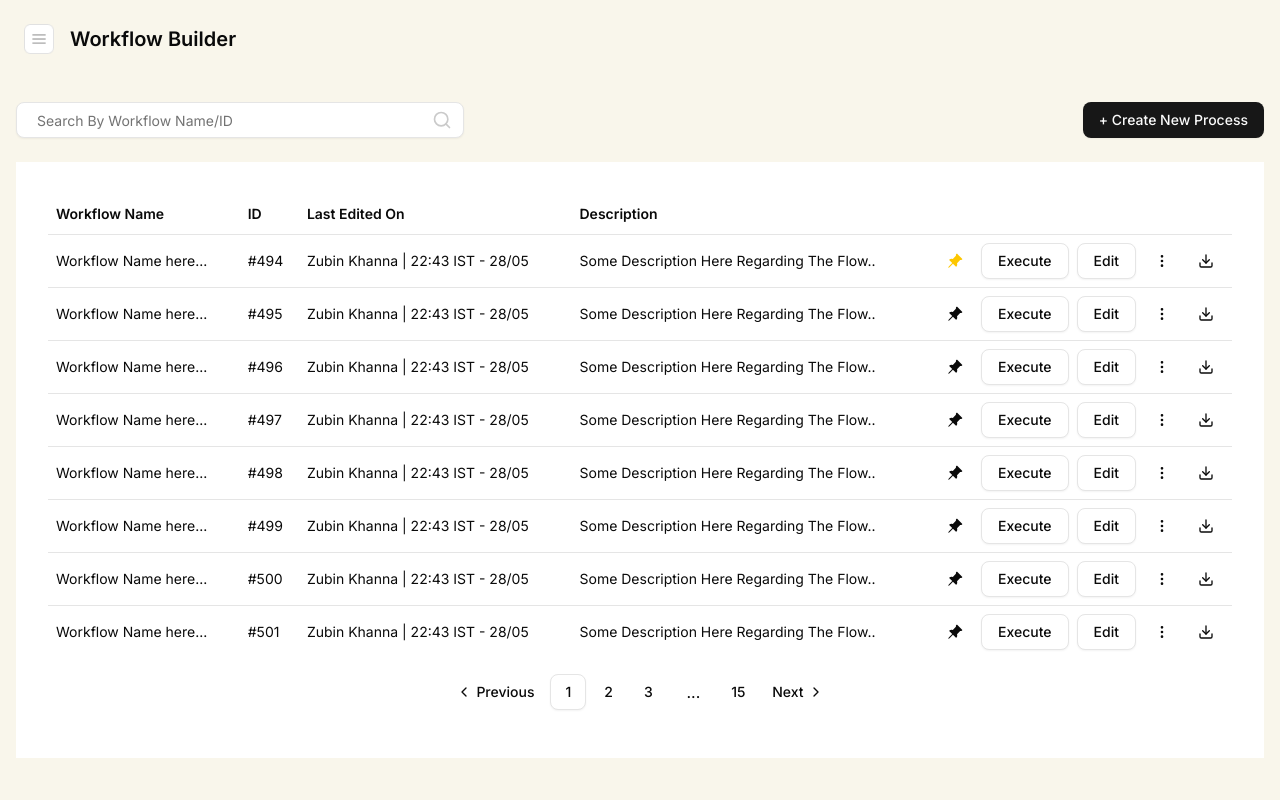
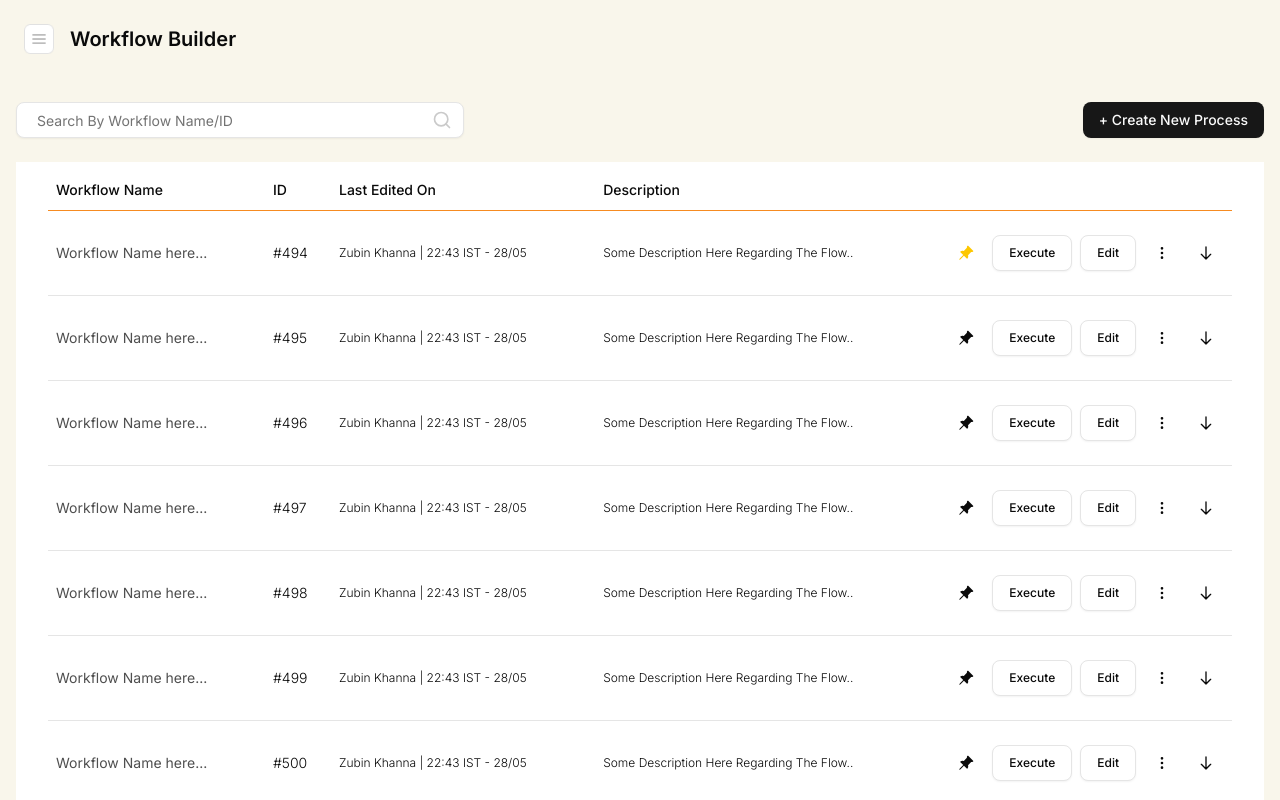
Before and after one commit to AshwiniParaye1/Streamline, a Next.js app: page /dashboard in a window 1280 px wide. Shown: the top 800 px of the page. Built offline with nearby package versions, Linux system fonts and the light colour scheme.

Commit message:
update icon

```diff
--- a/app/dashboard/page.tsx
+++ b/app/dashboard/page.tsx
@@ -31,12 +31,13 @@ import {
   TableRow
 } from "@/components/ui/table";
 import { ExecutionHistory } from "@/components/workflow/execution-history";
-import { Download, MoreVertical } from "lucide-react";
+import { MoreVertical } from "lucide-react";
 import Image from "next/image";
 import { useRouter } from "next/navigation";
 import { useState } from "react";
 import { BsPinAngleFill } from "react-icons/bs";
 import { FiSearch } from "react-icons/fi";
+import { HiOutlineArrowDown } from "react-icons/hi";
 
 // Mock data for workflows
 const mockWorkflows = Array(15)
@@ -142,14 +143,14 @@ export default function DashboardPage() {
           </Button>
         </div>
 
-        <div className="bg-white overflow-hidden p-8">
+        <div className="bg-white overflow-hidden pb-8 pl-8 pr-8 pt-2 mb-10">
           <Table>
             <TableHeader>
-              <TableRow>
-                <TableHead className="font-semibold">Workflow Name</TableHead>
-                <TableHead className="font-semibold">ID</TableHead>
-                <TableHead className="font-semibold">Last Edited On</TableHead>
-                <TableHead className="font-semibold">Description</TableHead>
+              <TableRow className="border-b-2 border-[#F68B21]">
+                <TableHead className="font-medium">Workflow Name</TableHead>
+                <TableHead className="font-medium">ID</TableHead>
+                <TableHead className="font-medium">Last Edited On</TableHead>
+                <TableHead className="font-medium">Description</TableHead>
                 <TableHead className="w-[200px]"></TableHead>
               </TableRow>
             </TableHeader>
@@ -160,10 +161,16 @@ export default function DashboardPage() {
                     key={workflow.id}
                     className={expandedWorkflow === index ? "bg-gray-50" : ""}
                   >
-                    <TableCell>{workflow.name}</TableCell>
-                    <TableCell>{workflow.id}</TableCell>
-                    <TableCell>{workflow.lastEdited}</TableCell>
-                    <TableCell>{workflow.description}</TableCell>
+                    <TableCell className="pb-8 pt-8 text-[#4F4F4F]">
+                      {workflow.name}
+                    </TableCell>
+                    <TableCell className="font-light">{workflow.id}</TableCell>
+                    <TableCell className="font-light text-xs">
+                      {workflow.lastEdited}
+                    </TableCell>
+                    <TableCell className="font-light text-xs">
+                      {workflow.description}
+                    </TableCell>
                     <TableCell>
                       <div className="flex items-center justify-end gap-2">
                         <Button
@@ -182,6 +189,7 @@ export default function DashboardPage() {
                         <Button
                           variant="outline"
                           onClick={() => handleExecute(index)}
+                          className="text-xs"
                         >
                           Execute
                         </Button>
@@ -189,6 +197,7 @@ export default function DashboardPage() {
                         <Button
                           variant="outline"
                           onClick={() => handleEdit(workflow.id)}
+                          className="text-xs"
                         >
                           Edit
                         </Button>
@@ -232,7 +241,7 @@ export default function DashboardPage() {
                               <polyline points="18 15 12 9 6 15"></polyline>
                             </svg>
                           ) : (
-                            <Download className="h-5 w-5" />
+                            <HiOutlineArrowDown className="w-5 h-5" />
                           )}
                         </Button>
                       </div>
```
